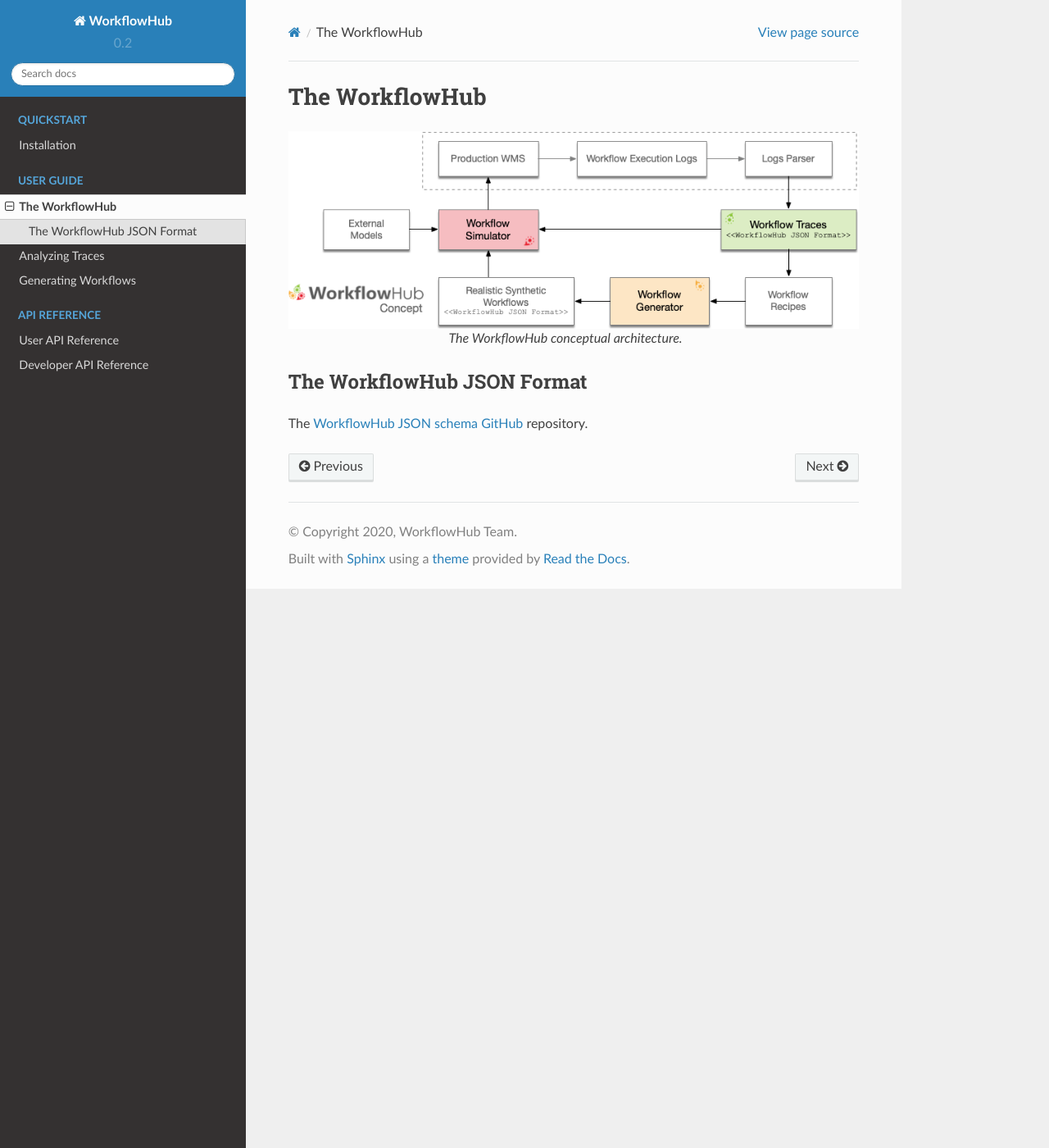
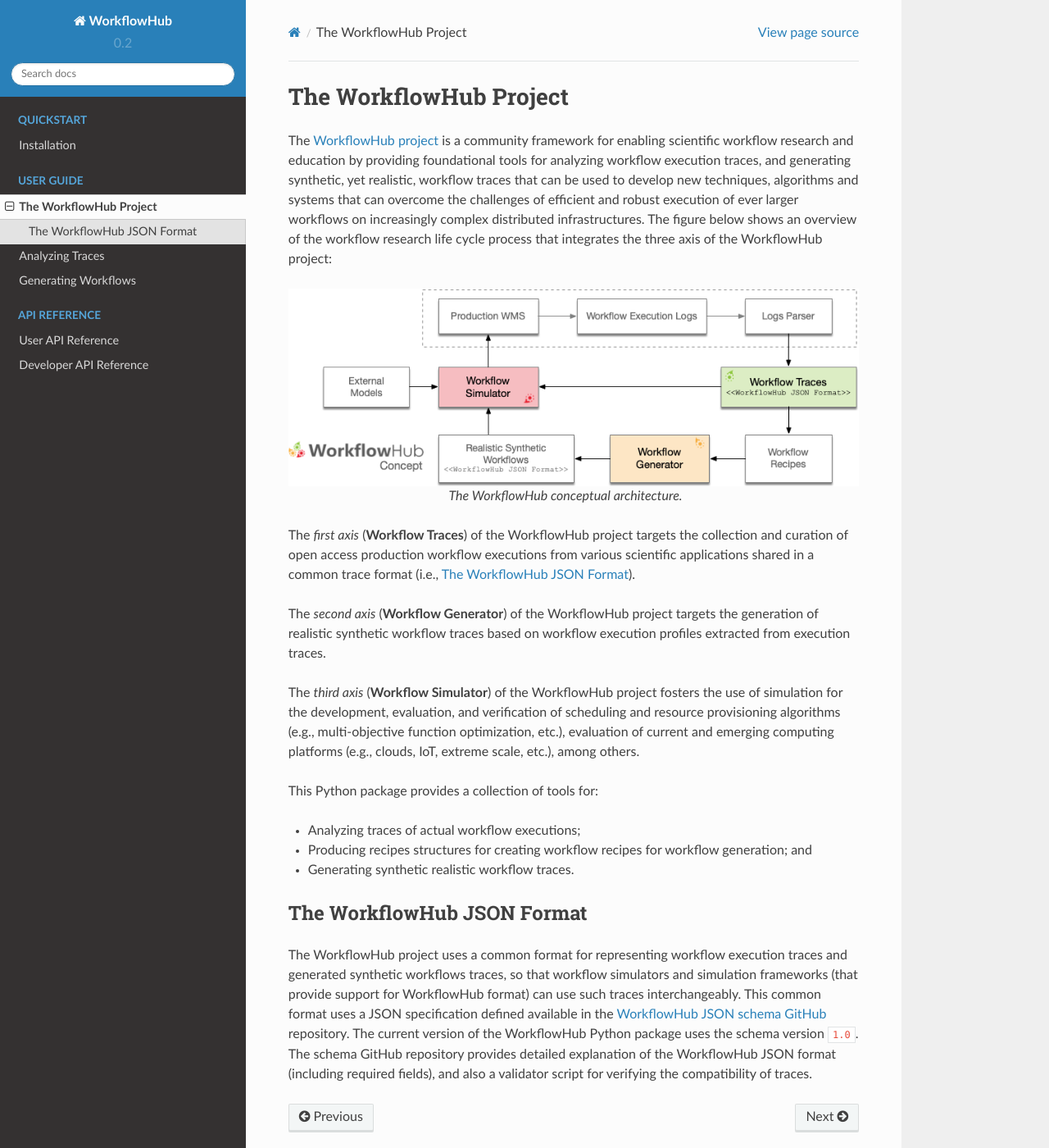
Before and after one commit to wfcommons/WfCommons, a Sphinx documentation site: the page built from docs/source/introduction.rst, in a window 1280 px wide and 1400 px high. Shown: the whole window at 82% size. Built offline with Sphinx 7.4.7 and the Read the Docs theme 2.0.0, drawn with Linux system fonts in a browser that asks for light colours.

Commit message:
improving introduction documentation

```diff
--- a/docs/source/introduction.rst
+++ b/docs/source/introduction.rst
@@ -1,17 +1,54 @@
-The WorkflowHub
-===============
+The WorkflowHub Project
+=======================
+
+The `WorkflowHub project <http://workflowhub.org>`_ is a community framework
+for enabling scientific workflow research and education by providing foundational
+tools for analyzing workflow execution traces, and generating synthetic, yet
+realistic, workflow traces that can be used to develop new techniques, algorithms
+and systems that can overcome the challenges of efficient and robust execution of
+ever larger workflows on increasingly complex distributed infrastructures. The
+figure below shows an overview of the workflow research life cycle process that
+integrates the three axis of the WorkflowHub project:
 
 .. figure::  images/workflowhub.png
    :align:   center
 
    The WorkflowHub conceptual architecture.
 
+The *first axis* (**Workflow Traces**) of the WorkflowHub project targets the
+collection and curation of open access production workflow executions from
+various scientific applications shared in a common trace format (i.e.,
+:ref:`json-format-label`).
+
+The *second axis* (**Workflow Generator**) of the WorkflowHub project targets
+the generation of realistic synthetic workflow traces based on workflow execution
+profiles extracted from execution traces.
+
+The *third axis* (**Workflow Simulator**) of the WorkflowHub project fosters the
+use of simulation for the development, evaluation, and verification of scheduling
+and resource provisioning algorithms (e.g., multi-objective function optimization,
+etc.), evaluation of current and emerging computing platforms (e.g., clouds, IoT,
+extreme scale, etc.), among others.
+
+This Python package provides a collection of tools for:
+
+- Analyzing traces of actual workflow executions;
+- Producing recipes structures for creating workflow recipes for workflow
+  generation; and
+- Generating synthetic realistic workflow traces.
 
 .. _json-format-label:
 
 The WorkflowHub JSON Format
 ---------------------------
 
-The
+The WorkflowHub project uses a common format for representing workflow execution
+traces and generated synthetic workflows traces, so that workflow simulators and
+simulation frameworks (that provide support for WorkflowHub format) can use
+such traces interchangeably. This common format uses a JSON specification defined
+available in the
 `WorkflowHub JSON schema GitHub <https://github.com/workflowhub/workflow-schema>`_
-repository.
+repository. The current version of the WorkflowHub Python package uses the schema
+version :code:`1.0`. The schema GitHub repository provides detailed explanation
+of the WorkflowHub JSON format (including required fields), and also a validator
+script for verifying the compatibility of traces.
```
Also changed, not shown: docs/source/index.rst (+12 -0 lines), 1 other file.
